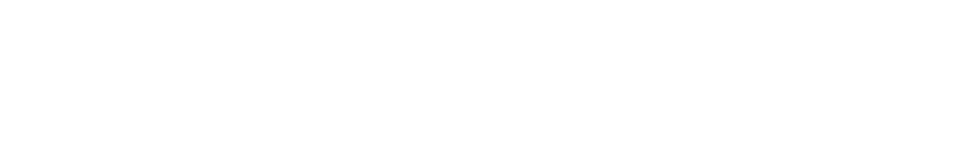
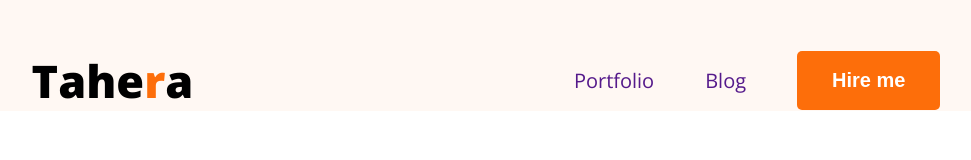
Before and after one commit to tahiraislam57857-cpu/hero-dev-portfolio-code, a plain HTML site: page index.html in a window 1280 px wide. Shown: the whole page, without its empty margins (154-1125 px from the left). Drawn offline with nearby package versions, Linux system fonts and the light colour scheme.

Commit message:
design navbar and styled according to design

```diff
--- a/index.html
+++ b/index.html
@@ -4,8 +4,24 @@
     <meta charset="UTF-8">
     <meta name="viewport" content="width=device-width, initial-scale=1.0">
     <title>Tahera Portfolio</title>
+    <link rel="preconnect" href="https://fonts.googleapis.com">
+<link rel="preconnect" href="https://fonts.gstatic.com" crossorigin>
+<link href="https://fonts.googleapis.com/css2?family=Open+Sans:ital,wght@0,300..800;1,300..800&display=swap" rel="stylesheet">
+<link rel="stylesheet" href="styles/portfolio.css">
 </head>
-<body>
+<body class="font-open-sans">
+    <header>
+        <nav>
+            <div class="logo">
+                <h2>Tahe<span class="color-orange">r</span>a</h2>
+            </div>
 
+            <ul class="menu">
+                <li><a href="">Portfolio</a></li>
+                <li><a href="">Blog</a></li>
+                <li><button class="btn">Hire me</button></li>
+            </ul>
+        </nav>
+    </header>
 </body>
 </html>
--- /dev/null
+++ b/styles/portfolio.css
@@ -0,0 +1,56 @@
+*{
+   margin: 0;
+   padding: 0;
+   box-sizing: border-box;
+}
+/* shares style */
+.font-open-sans {
+  font-family: "Open Sans", sans-serif;
+  font-optical-sizing: auto;
+}
+.logo h2{
+    font-size: 45px;
+    font-weight: 900;
+
+}
+.color-orange{
+    color:#FD6E0A
+}
+.btn{
+    background-color: #FD6E0A;
+    border: none;
+    padding: 18px 35px;
+    border-radius: 5px;
+    font-size: 20px;
+    font-weight: bold;
+    color: white;
+
+}
+
+
+/* main style */
+
+header{
+    background-color: #FFF8F3;
+    padding-top: 50px;
+}
+nav{
+    width: 71%;
+    max-width: 1140px;
+    /* border: 1px solid red; */
+    margin: 0px auto;
+    display: flex;
+    justify-content: space-between;
+    align-items: center;
+}
+nav .menu{
+    display: flex;
+    list-style: none;
+    gap: 51px;
+    align-items: center;
+}
+nav .menu a{
+    font-size: 20px;
+    color: 474747;
+    text-decoration: none;
+}
```
